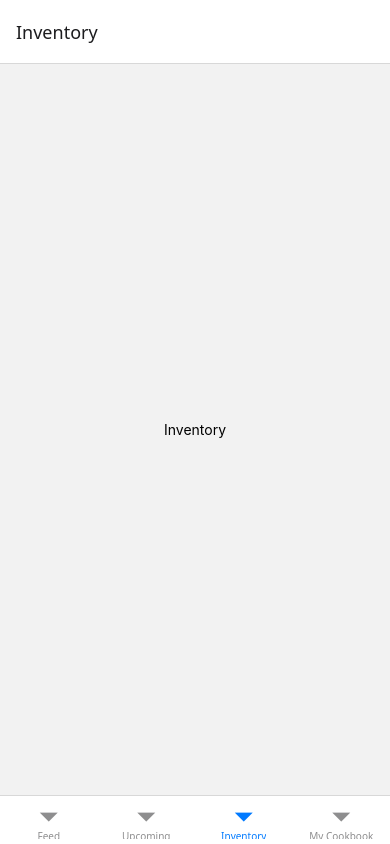
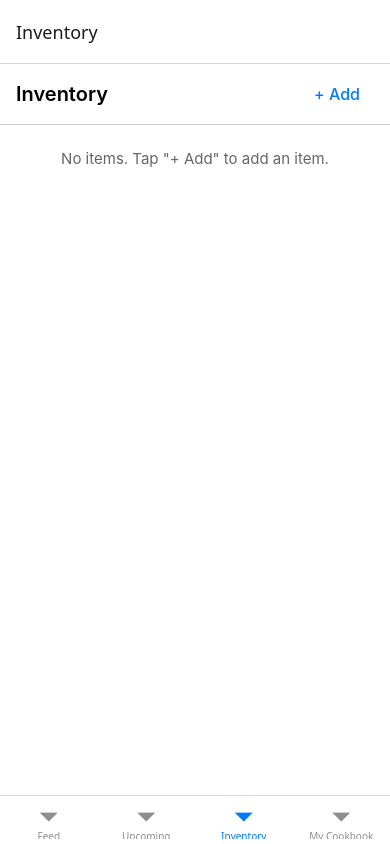
Before and after one commit to CS-196-Applied-GenAI/project-repository-mbsolo2, a React Native app in the folder frontend/: screen /Inventory in a window 390 px wide. Built offline with nearby package versions, Linux system fonts and the light colour scheme.

Commit message:
Frontend Prompt 9 implementation

```diff
--- /dev/null
+++ b/frontend/src/components/InventoryRow.tsx
@@ -0,0 +1,65 @@
+import React from 'react';
+import { Pressable, StyleSheet, Text, View } from 'react-native';
+
+import type { InventoryItem } from '../types/inventory';
+
+export interface InventoryRowProps {
+  item: InventoryItem;
+  onDelete?: (id: string) => void;
+}
+
+export function InventoryRow({ item, onDelete }: InventoryRowProps) {
+  return (
+    <View style={styles.row}>
+      <View style={styles.info}>
+        <Text style={styles.name}>{item.name}</Text>
+        <Text style={styles.meta}>
+          {item.quantity} · {item.location} · expires {item.expiresOn}
+          {item.expired ? ' (expired)' : ''}
+        </Text>
+      </View>
+      {onDelete && (
+        <Pressable
+          style={styles.deleteButton}
+          onPress={() => onDelete(item.id)}
+          accessibilityRole="button"
+          accessibilityLabel="Delete"
+        >
+          <Text style={styles.deleteText}>Delete</Text>
+        </Pressable>
+      )}
+    </View>
+  );
+}
+
+const styles = StyleSheet.create({
+  row: {
+    flexDirection: 'row',
+    alignItems: 'center',
+    justifyContent: 'space-between',
+    paddingVertical: 12,
+    paddingHorizontal: 16,
+    borderBottomWidth: StyleSheet.hairlineWidth,
+    borderBottomColor: '#eee',
+  },
+  info: {
+    flex: 1,
+  },
+  name: {
+    fontSize: 16,
+    fontWeight: '500',
+  },
+  meta: {
+    fontSize: 14,
+    color: '#666',
+    marginTop: 2,
+  },
+  deleteButton: {
+    paddingVertical: 8,
+    paddingHorizontal: 12,
+  },
+  deleteText: {
+    color: '#c00',
+    fontSize: 15,
+  },
+});
--- /dev/null
+++ b/frontend/src/modals/AddInventoryModal.tsx
@@ -0,0 +1,142 @@
+import React, { useState } from 'react';
+import {
+  Modal,
+  Pressable,
+  StyleSheet,
+  Text,
+  TextInput,
+  View,
+} from 'react-native';
+
+export interface AddInventoryModalProps {
+  visible: boolean;
+  onClose: () => void;
+  onSubmit: (name: string, quantity: number) => void;
+}
+
+export function AddInventoryModal({
+  visible,
+  onClose,
+  onSubmit,
+}: AddInventoryModalProps) {
+  const [name, setName] = useState('');
+  const [quantity, setQuantity] = useState('');
+
+  const handleSubmit = () => {
+    const trimmed = name.trim();
+    const q = parseFloat(quantity);
+    if (trimmed && !Number.isNaN(q) && q > 0) {
+      onSubmit(trimmed, q);
+      setName('');
+      setQuantity('');
+      onClose();
+    }
+  };
+
+  const handleDismiss = () => {
+    setName('');
+    setQuantity('');
+    onClose();
+  };
+
+  if (!visible) return null;
+
+  return (
+    <Modal
+      visible={visible}
+      animationType="slide"
+      transparent
+      onRequestClose={handleDismiss}
+    >
+      <Pressable style={styles.backdrop} onPress={handleDismiss}>
+        <Pressable style={styles.sheet} onPress={(e) => e.stopPropagation()}>
+          <View style={styles.header}>
+            <Text style={styles.title}>Add item</Text>
+            <Pressable onPress={handleDismiss} hitSlop={12}>
+              <Text style={styles.close}>Cancel</Text>
+            </Pressable>
+          </View>
+          <View style={styles.form}>
+            <TextInput
+              style={styles.input}
+              placeholder="Name"
+              value={name}
+              onChangeText={setName}
+              autoCapitalize="words"
+            />
+            <TextInput
+              style={styles.input}
+              placeholder="Quantity (e.g. 2)"
+              value={quantity}
+              onChangeText={setQuantity}
+              keyboardType="decimal-pad"
+            />
+            <Pressable
+              style={[styles.submitButton, (!name.trim() || !quantity) && styles.submitDisabled]}
+              onPress={handleSubmit}
+              disabled={!name.trim() || !quantity}
+            >
+              <Text style={styles.submitText}>Add</Text>
+            </Pressable>
+          </View>
+        </Pressable>
+      </Pressable>
+    </Modal>
+  );
+}
+
+const styles = StyleSheet.create({
+  backdrop: {
+    flex: 1,
+    backgroundColor: 'rgba(0,0,0,0.4)',
+    justifyContent: 'flex-end',
+  },
+  sheet: {
+    backgroundColor: '#fff',
+    borderTopLeftRadius: 12,
+    borderTopRightRadius: 12,
+    paddingBottom: 32,
+  },
+  header: {
+    flexDirection: 'row',
+    justifyContent: 'space-between',
+    alignItems: 'center',
+    padding: 16,
+    borderBottomWidth: StyleSheet.hairlineWidth,
+    borderBottomColor: '#ccc',
+  },
+  title: {
+    fontSize: 18,
+    fontWeight: '600',
+  },
+  close: {
+    fontSize: 16,
+    color: '#007AFF',
+  },
+  form: {
+    padding: 16,
+  },
+  input: {
+    borderWidth: 1,
+    borderColor: '#ccc',
+    borderRadius: 8,
+    padding: 12,
+    fontSize: 16,
+    marginBottom: 12,
+  },
+  submitButton: {
+    marginTop: 8,
+    padding: 14,
+    backgroundColor: '#007AFF',
+    borderRadius: 8,
+    alignItems: 'center',
+  },
+  submitDisabled: {
+    opacity: 0.5,
+  },
+  submitText: {
+    color: '#fff',
+    fontSize: 16,
+    fontWeight: '600',
+  },
+});
--- a/frontend/src/screens/InventoryScreen.tsx
+++ b/frontend/src/screens/InventoryScreen.tsx
@@ -1,9 +1,78 @@
-import { StyleSheet, Text, View } from 'react-native';
+import { useMemo, useState } from 'react';
+import { Pressable, SectionList, StyleSheet, Text, View } from 'react-native';
+
+import { InventoryRow } from '../components/InventoryRow';
+import { AddInventoryModal } from '../modals/AddInventoryModal';
+import {
+  byLocation,
+  expiringSoon,
+  inventoryStore,
+} from '../store/inventoryStore';
+import type { InventoryItem } from '../types/inventory';
 
 export default function InventoryScreen() {
+  const [addModalVisible, setAddModalVisible] = useState(false);
+  const items = inventoryStore((s) => s.items);
+  const addLocalItem = inventoryStore.getState().addLocalItem;
+  const removeLocalItem = inventoryStore.getState().removeLocalItem;
+
+  const sections = useMemo(() => {
+    const soon = expiringSoon(items);
+    const byLoc = byLocation(items);
+    const result: { title: string; data: InventoryItem[] }[] = [];
+    if (soon.length > 0) {
+      result.push({ title: 'Expiring Soon', data: soon });
+    }
+    for (const key of ['fridge', 'pantry', 'freezer'] as const) {
+      const list = byLoc[key] ?? [];
+      if (list.length > 0) {
+        result.push({
+          title: key.charAt(0).toUpperCase() + key.slice(1),
+          data: list,
+        });
+      }
+    }
+    return result;
+  }, [items]);
+
   return (
     <View style={styles.container}>
-      <Text>Inventory</Text>
+      <View style={styles.header}>
+        <Text style={styles.headerTitle}>Inventory</Text>
+        <Pressable
+          style={styles.addButton}
+          onPress={() => setAddModalVisible(true)}
+          accessibilityRole="button"
+        >
+          <Text style={styles.addButtonText}>+ Add</Text>
+        </Pressable>
+      </View>
+      <SectionList
+        sections={sections}
+        keyExtractor={(item) => item.id}
+        renderSectionHeader={({ section }) => (
+          <View style={styles.sectionHeader}>
+            <Text style={styles.sectionTitle}>{section.title}</Text>
+          </View>
+        )}
+        renderItem={({ item }) => (
+          <InventoryRow item={item} onDelete={removeLocalItem} />
+        )}
+        ListEmptyComponent={
+          <View style={styles.empty}>
+            <Text style={styles.emptyText}>
+              No items. Tap "+ Add" to add an item.
+            </Text>
+          </View>
+        }
+      />
+      <AddInventoryModal
+        visible={addModalVisible}
+        onClose={() => setAddModalVisible(false)}
+        onSubmit={(name, quantity) => {
+          addLocalItem(name, quantity);
+        }}
+      />
     </View>
   );
 }
@@ -11,7 +80,45 @@ export default function InventoryScreen() {
 const styles = StyleSheet.create({
   container: {
     flex: 1,
+    backgroundColor: '#fff',
+  },
+  header: {
+    flexDirection: 'row',
+    justifyContent: 'space-between',
     alignItems: 'center',
-    justifyContent: 'center',
+    paddingHorizontal: 16,
+    paddingVertical: 12,
+    borderBottomWidth: StyleSheet.hairlineWidth,
+    borderBottomColor: '#ccc',
+  },
+  headerTitle: {
+    fontSize: 20,
+    fontWeight: '600',
+  },
+  addButton: {
+    paddingVertical: 8,
+    paddingHorizontal: 14,
+  },
+  addButtonText: {
+    fontSize: 16,
+    color: '#007AFF',
+    fontWeight: '500',
+  },
+  sectionHeader: {
+    paddingVertical: 10,
+    paddingHorizontal: 16,
+    backgroundColor: '#f5f5f5',
+  },
+  sectionTitle: {
+    fontSize: 17,
+    fontWeight: '600',
+  },
+  empty: {
+    padding: 24,
+    alignItems: 'center',
+  },
+  emptyText: {
+    fontSize: 15,
+    color: '#666',
   },
 });
--- /dev/null
+++ b/frontend/src/store/inventoryStore.ts
@@ -0,0 +1,71 @@
+import { create } from 'zustand';
+
+import type { InventoryItem } from '../types/inventory';
+
+const DEFAULT_DAYS_UNTIL_EXPIRY = 7;
+const EXPIRING_SOON_DAYS = 3;
+
+function nextWeekISO(): string {
+  const d = new Date();
+  d.setDate(d.getDate() + DEFAULT_DAYS_UNTIL_EXPIRY);
+  return d.toISOString().slice(0, 10);
+}
+
+function generateId(): string {
+  return `local-${Date.now()}-${Math.random().toString(36).slice(2, 9)}`;
+}
+
+interface InventoryState {
+  items: InventoryItem[];
+  addLocalItem: (name: string, quantity: number) => void;
+  removeLocalItem: (id: string) => void;
+}
+
+export const inventoryStore = create<InventoryState>((set, get) => ({
+  items: [],
+  addLocalItem: (name, quantity) =>
+    set((state) => ({
+      items: [
+        ...state.items,
+        {
+          id: generateId(),
+          name: name.trim(),
+          quantity,
+          location: 'pantry',
+          expiresOn: nextWeekISO(),
+          expired: false,
+        },
+      ],
+    })),
+  removeLocalItem: (id) =>
+    set((state) => ({
+      items: state.items.filter((item) => item.id !== id),
+    })),
+}));
+
+export function expiringSoon(items: InventoryItem[]): InventoryItem[] {
+  const now = new Date();
+  const soon = new Date(now);
+  soon.setDate(soon.getDate() + EXPIRING_SOON_DAYS);
+  const today = new Date(now.getFullYear(), now.getMonth(), now.getDate());
+  return items.filter((item) => {
+    if (item.expired) return false;
+    const exp = new Date(item.expiresOn);
+    return exp >= today && exp <= soon;
+  });
+}
+
+export function byLocation(items: InventoryItem[]): Record<string, InventoryItem[]> {
+  const map: Record<string, InventoryItem[]> = { fridge: [], pantry: [], freezer: [] };
+  const other: InventoryItem[] = [];
+  for (const item of items) {
+    const loc = item.location.toLowerCase();
+    if (loc === 'fridge' || loc === 'pantry' || loc === 'freezer') {
+      map[loc].push(item);
+    } else {
+      other.push(item);
+    }
+  }
+  if (other.length > 0) map.other = other;
+  return map;
+}
```
Also changed, not shown: 1 other file (tests, documents, lock files or other folders).
